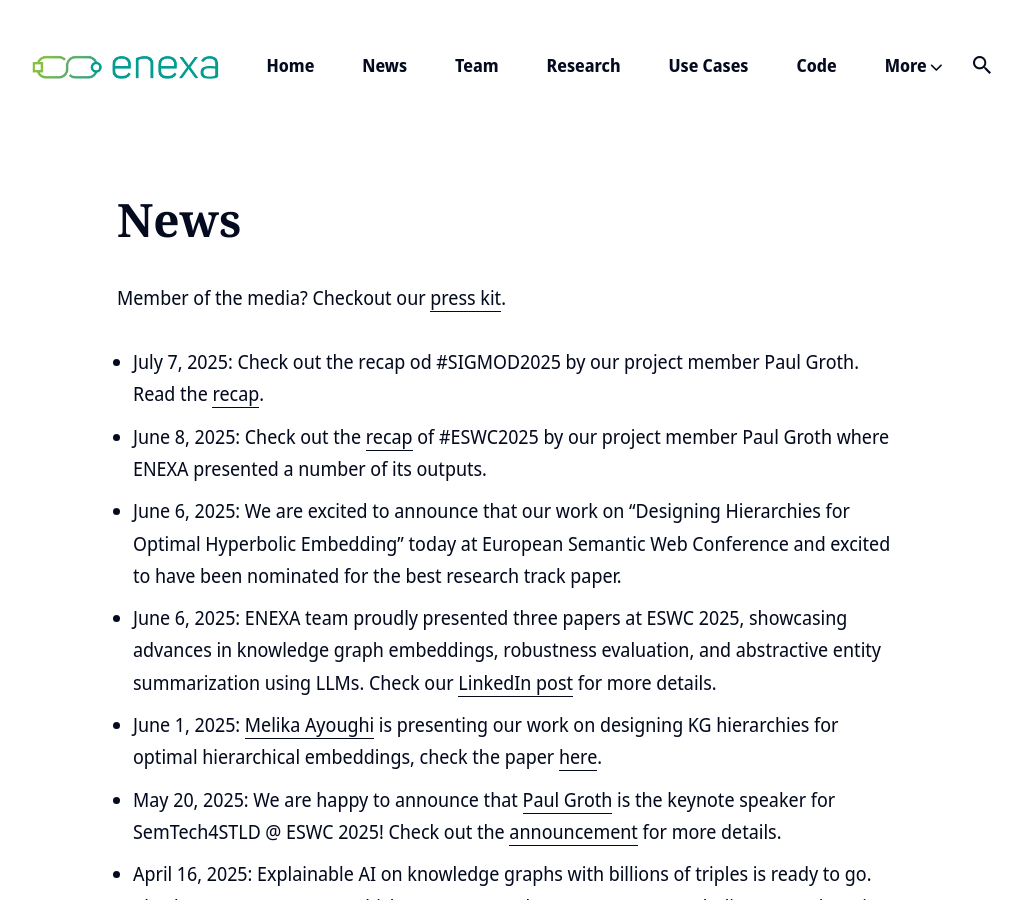
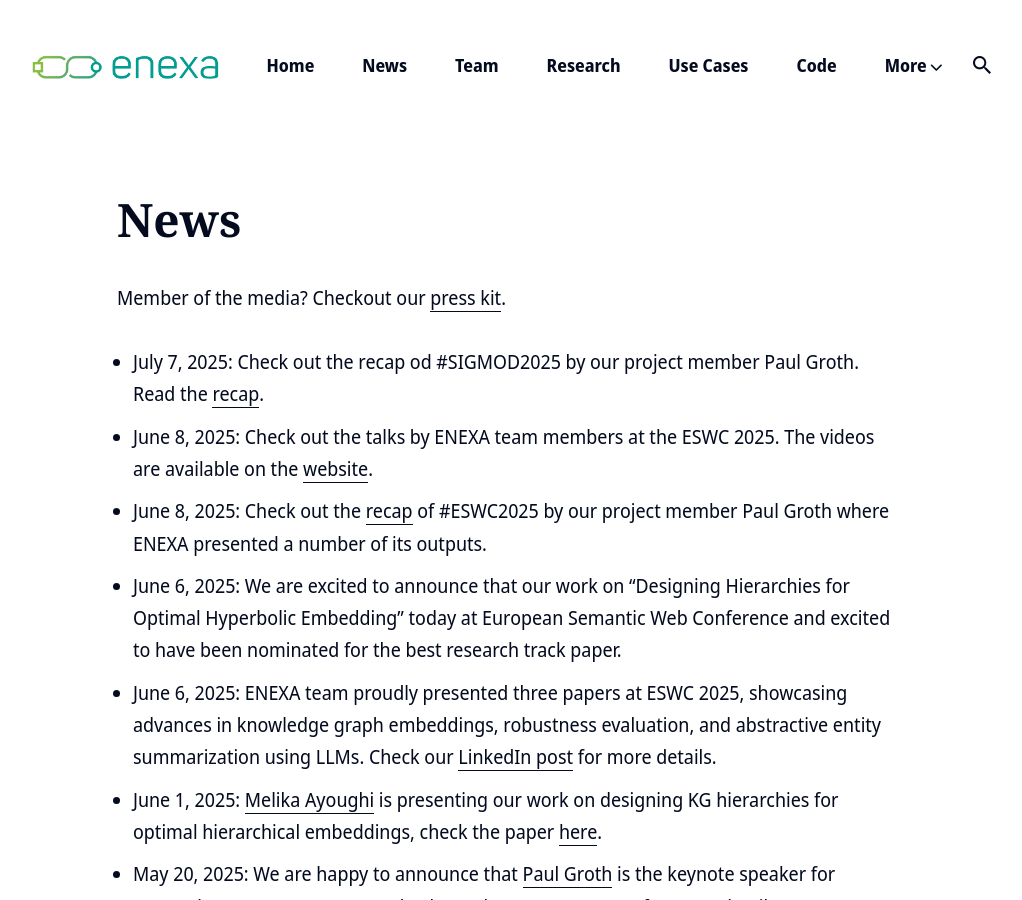
Before and after one commit to EnexaProject/enexaproject.github.io, a Jekyll site: the page built from _pages/news.md, in a window 1280 px wide and 900 px high. Shown: the whole window, without its empty margins (133-1155 px from the left). Built offline with Jekyll 4.4.1, drawn with Linux system fonts in a browser that asks for light colours; nearby versions of some CDN libraries.

Commit message:
add talks

```diff
--- a/_pages/news.md
+++ b/_pages/news.md
@@ -7,6 +7,7 @@
 Member of the media? Checkout our [press kit](/presskit/).
 
 * July 7, 2025: Check out the recap od #SIGMOD2025 by our project member Paul Groth. Read the [recap](https://thinklinks.wordpress.com/2025/07/04/trip-report-sigmod-2025/).
+* June 8, 2025: Check out the talks by ENEXA team members at the ESWC 2025. The videos are available on the [website](talks.md).
 * June 8, 2025: Check out the [recap](https://thinklinks.wordpress.com/2025/06/08/trip-report-eswc-2025/) of #ESWC2025 by our project member Paul Groth where ENEXA presented a number of its outputs.
 * June 6, 2025: We are excited to announce that our work on "Designing Hierarchies for Optimal Hyperbolic Embedding" today at European Semantic Web Conference and excited to have been nominated for the best research track paper.
 * June 6, 2025: ENEXA team proudly presented three papers at ESWC 2025, showcasing advances in knowledge graph embeddings, robustness evaluation, and abstractive entity summarization using LLMs. Check our [LinkedIn post](https://www.linkedin.com/feed/update/urn:li:activity:7336785410657783811) for more details.
```
